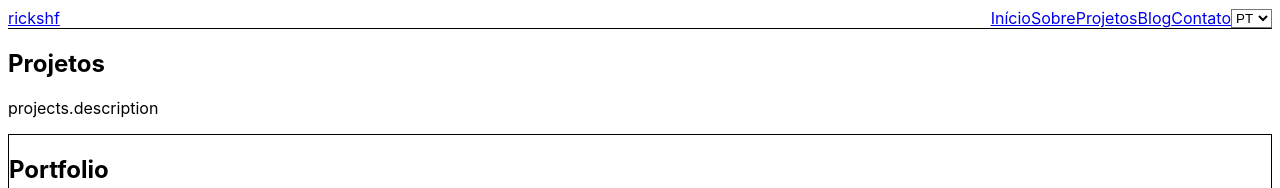
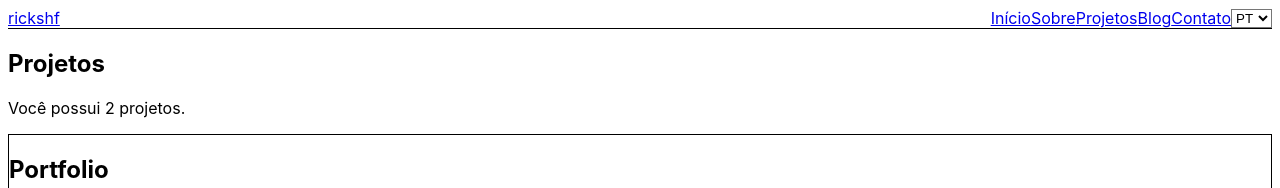
Before and after one commit to rickshf/react-portfolio, a React (Vite) app: page /projects in a window 1280 px wide. Shown: the top 188 px of the page. Built offline with nearby package versions, Linux system fonts and the light colour scheme; a web font is replaced by a local one.

Commit message:
Add project count translations

```diff
--- a/src/locales/translations.js
+++ b/src/locales/translations.js
@@ -21,6 +21,7 @@ export const translations = {
     },
     projects: {
       heading: "Projetos",
+      description: "Você possui {count} projetos.",
       viewGithub: "Ver no GitHub"
     },
     blog: {
@@ -60,6 +61,7 @@ export const translations = {
     },
     projects: {
       heading: "Projects",
+      description: "You have {count} projects.",
       viewGithub: "View on GitHub"
     },
     blog: {
--- a/src/pages/Projects.jsx
+++ b/src/pages/Projects.jsx
@@ -29,7 +29,7 @@ export function Projects() {
         {t("projects.heading")}
       </h1>
       <p className="text-gray-700 dark:text-gray-300 mb-6">
-        {t("projects.description", projetos.length)} {/* optional */}
+        {t("projects.description").replace("{count}", projetos.length)} {/* optional */}
       </p>
       <div className="grid grid-cols-1 sm:grid-cols-2 gap-6">
         {projetos.map((proj) => (
```
